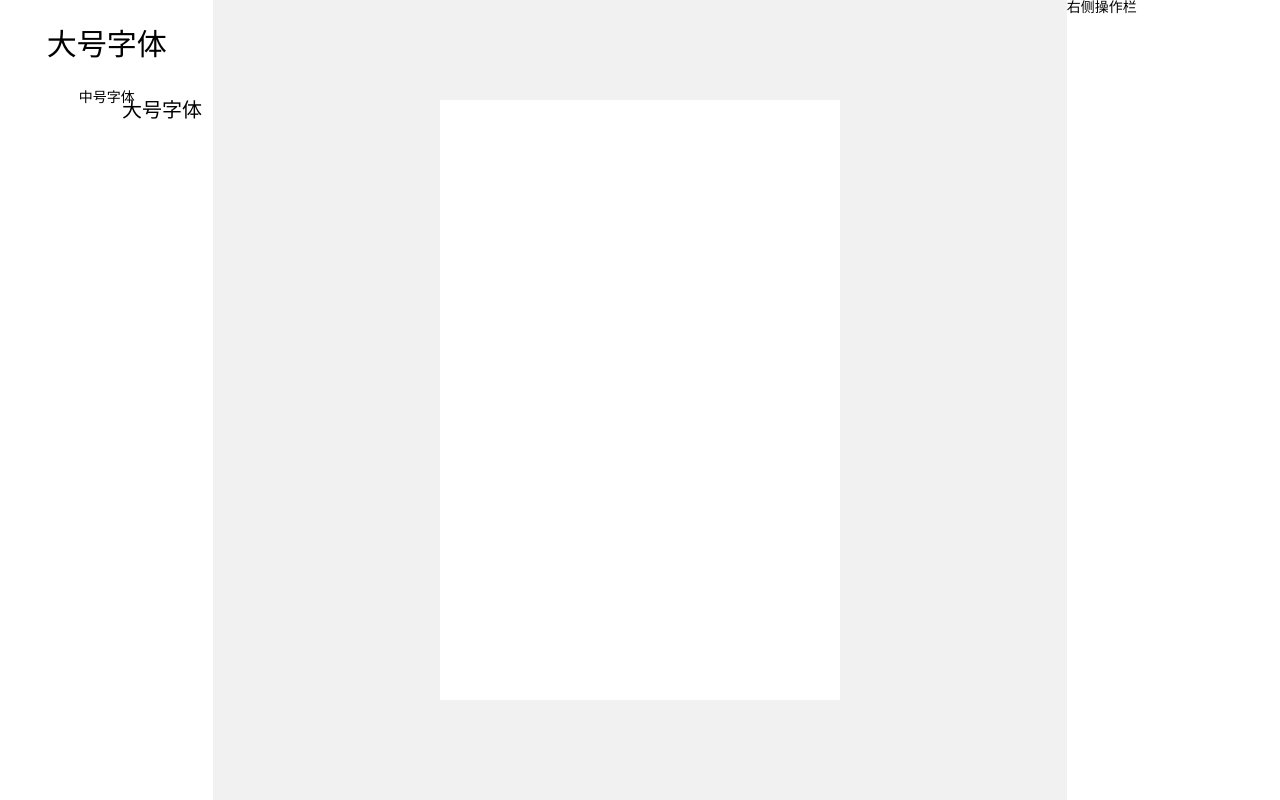
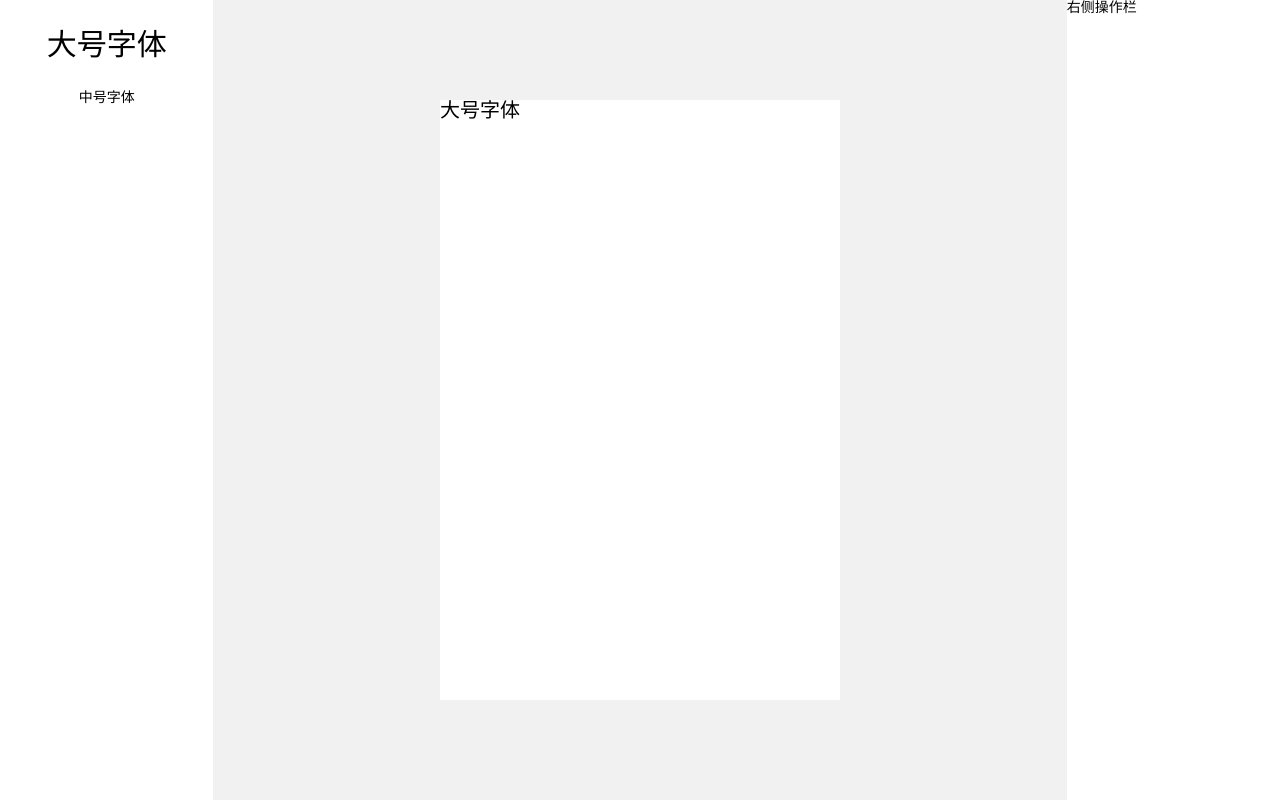
Before and after one commit to JuneJH/h5-edit, a Vue app: page /edit in a window 1280 px wide. Both pictures are taken after a click on the element "大号字体". Built offline with nearby package versions, Linux system fonts and the light colour scheme.

Commit message:
feat(*): 添加一点移动事件

```diff
--- a/components.d.ts
+++ b/components.d.ts
@@ -9,7 +9,6 @@ declare module 'vue' {
   export interface GlobalComponents {
     EditWrapper: typeof import('./src/components/EditWrapper.vue')['default']
     Form: typeof import('./src/components/form/index.vue')['default']
-    HelloWorld: typeof import('./src/components/HelloWorld.vue')['default']
     JText: typeof import('./src/components/J-Text.vue')['default']
     RouterLink: typeof import('vue-router')['RouterLink']
     RouterView: typeof import('vue-router')['RouterView']
--- a/src/components/EditWrapper.vue
+++ b/src/components/EditWrapper.vue
@@ -1,11 +1,11 @@
 <template>
-    <div class="edit-wrapper" :style="style">
-        <slot></slot>
+    <div class="edit-wrapper" ref="editRef" :style="style" >
+        <slot class="edit-item"></slot>
     </div>
 </template>
 <script setup lang="ts">
 import { pick } from "lodash-es";
-import { computed } from "vue";
+import { computed,ref,onMounted } from "vue";
 
 const props = defineProps({
     props: {
@@ -13,7 +13,17 @@ const props = defineProps({
     }
 });
 
-const style = computed(() => pick(props.props, ["left", "top", "width", "height"]));
+const editRef = ref();
+
+
+onMounted(()=>{
+    editRef.value.addEventListener("mousedown",(e:any)=>{
+        console.log("点击了",e)
+    })
+})
+
+
+const style = computed(() => pick(props.props, ["left", "top","width","height"]));
 
 
 
@@ -23,4 +33,7 @@ const style = computed(() => pick(props.props, ["left", "top", "width", "height"
 .edit-wrapper{
     position: absolute;
 }
+.edit-item{
+    position: static;
+}
 </style>
--- a/src/pages/edit/comp/main/index.vue
+++ b/src/pages/edit/comp/main/index.vue
@@ -3,7 +3,7 @@
         <EditWrapper v-for="comp in components" @click="editHander(comp)"
             :props="comp"
             :class="{ 'active': state.currentElement?.id === comp.id }">
-            <component :is="comp.name" v-bind="comp"></component>
+            <component class="edit-item" :is="comp.name" v-bind="comp"></component>
         </EditWrapper>
     </div>
 </template>
@@ -24,6 +24,10 @@ function editHander(item: CompProps) {
         setCurrentCompId(item.id)
     }
 }
+function del(obj:any){
+    const {left,right,...reset} = obj;
+    return reset;
+}
 
 </script>
 
@@ -33,9 +37,12 @@ function editHander(item: CompProps) {
     width: 400px;
     height: 600px;
     background-color: #fff;
-    position: relative;
+    position:fixed
 }
 .active {
     border: 1px solid orange;
 }
+.edit-item{
+    position: static !important;
+}
 </style>
```
